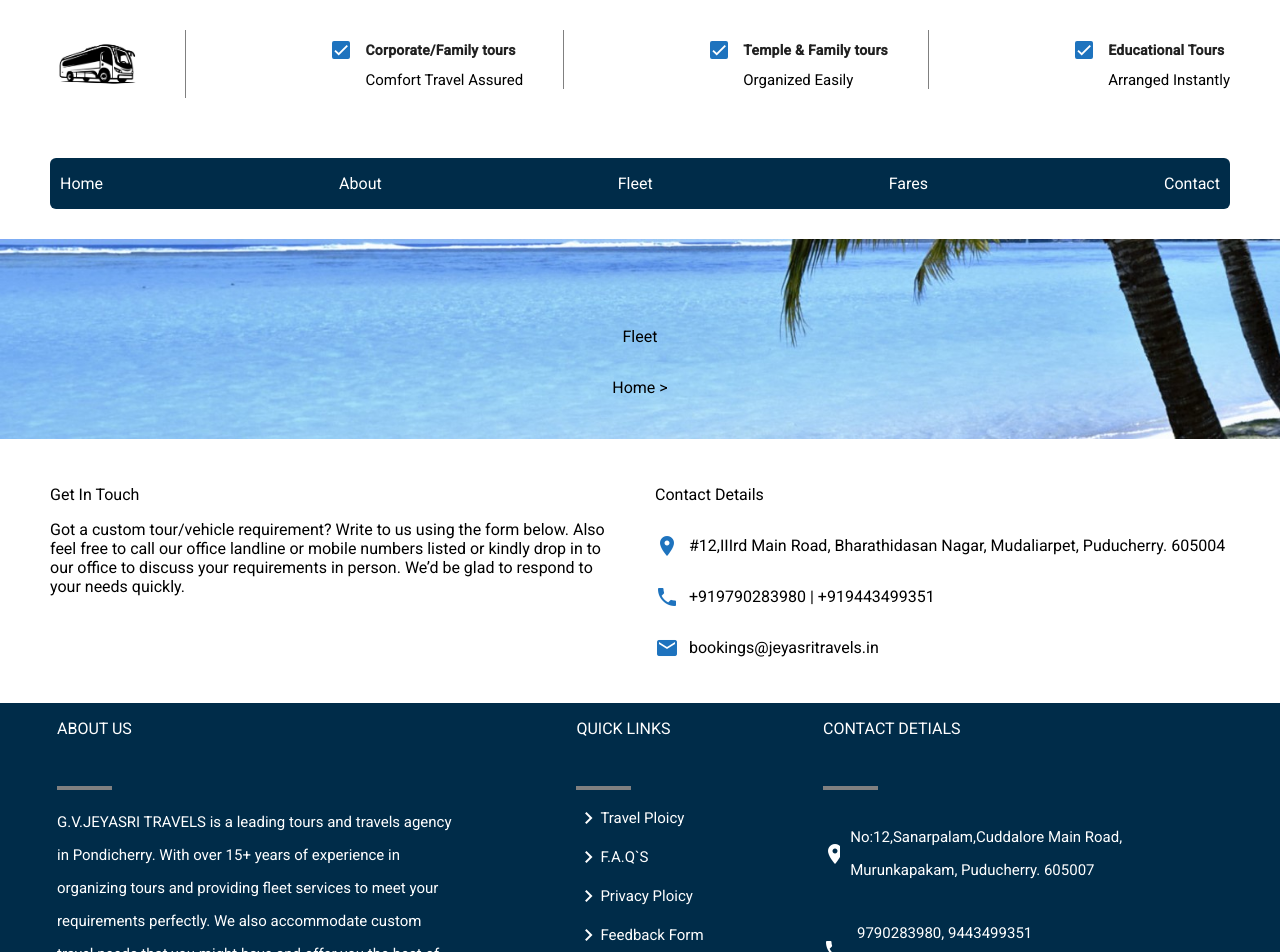
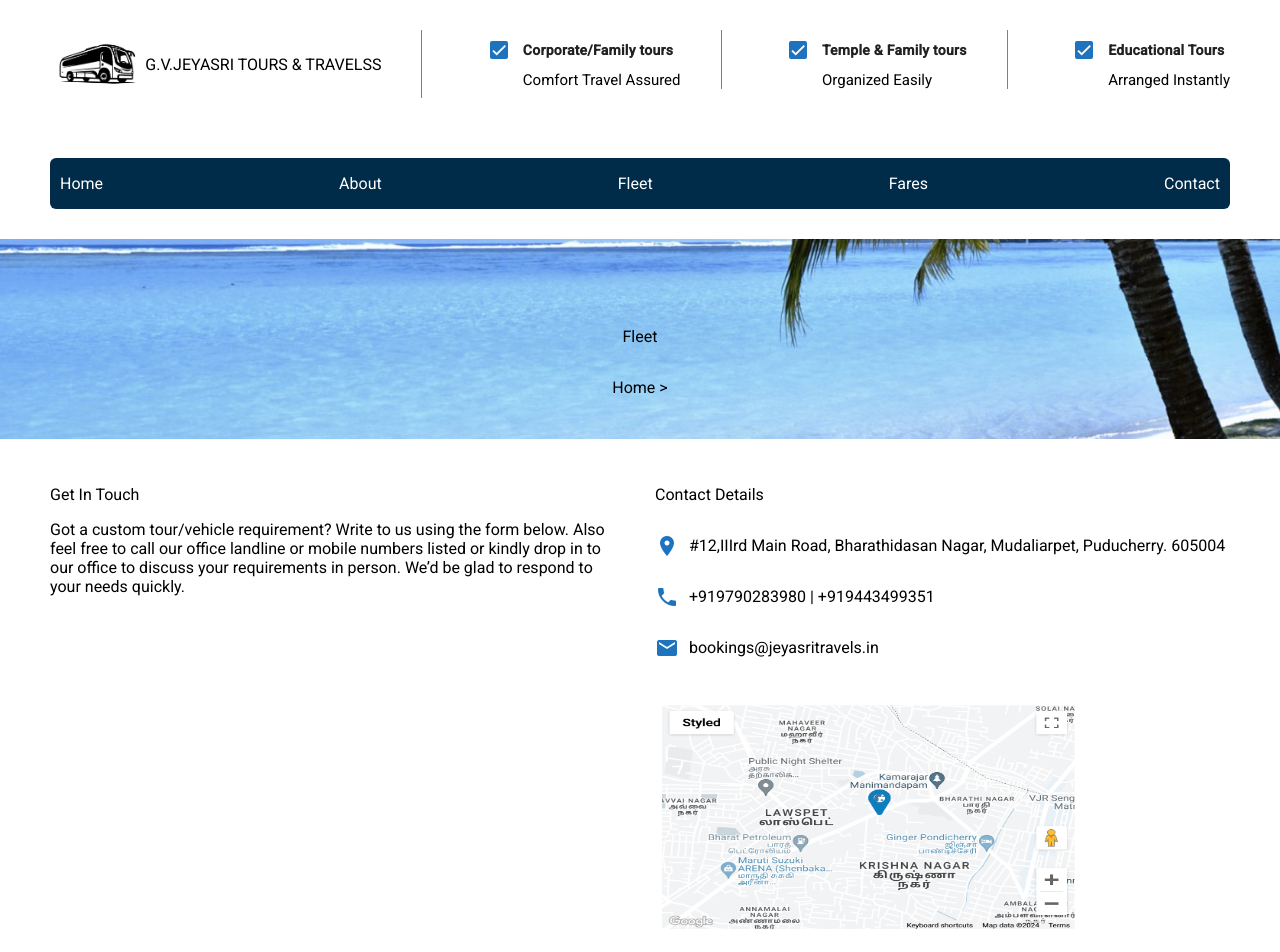
Before and after one commit to praveenGuhan/tourist-transport-booking, an Angular app in the folder touristTransportBooking/: page /contact in a window 1280 px wide. Shown: the top 952 px of the page. Built offline with nearby package versions, Linux system fonts and the light colour scheme.

Commit message:
fix: map integration added in contact page.

```diff
--- a/touristTransportBooking/src/app/contact/contact.component.html
+++ b/touristTransportBooking/src/app/contact/contact.component.html
@@ -15,6 +15,19 @@
             <p class="pl-10">{{item.value}}</p>
         </div>
     </div>
+
+
+    <div class="column">
+
+    </div>
+
+
+    <div class="column">
+        <img src="../../assets/img/map.png" class="mapImg">
+    </div>
+
+
+
 </div>
 
 <app-footer></app-footer>
--- a/touristTransportBooking/src/app/contact/contact.component.scss
+++ b/touristTransportBooking/src/app/contact/contact.component.scss
@@ -7,3 +7,8 @@
   .iconClr {
     color:#1e73be;
   }
+
+  .mapImg {
+    width: 75%;
+    height: 75%;
+  }
--- a/touristTransportBooking/src/app/header/header.component.html
+++ b/touristTransportBooking/src/app/header/header.component.html
@@ -1,6 +1,7 @@
 <div class="d-flex space-between p-50">
-    <div class="image-container">
+    <div class="image-container d-flex align-item">
         <img src="../../assets/img/bus1 copy.jpeg" class="w-100 h-68">
+        <span>G.V.JEYASRI TOURS & TRAVELSS</span>
     </div>
 
     <div *ngFor="let item of headerArea;let i = index" style="margin-left:15px">
--- a/touristTransportBooking/src/app/home/home.component.html
+++ b/touristTransportBooking/src/app/home/home.component.html
@@ -52,7 +52,7 @@
                 <mat-card-title>Innova</mat-card-title>
             </mat-card-header>
             <mat-card-content class="p-0">
-                <img src="../../assets/img/F-Innova.png">
+                <img src="../../assets/img/F-Innova.png" class="w-50">
                 <p class="br-1"></p>
                 <p class="p-10 text-left">Innova</p>
                 <div *ngFor="let item of cars" class="d-flex align-item">
@@ -67,7 +67,7 @@
                 <mat-card-title>Innova</mat-card-title>
             </mat-card-header>
             <mat-card-content class="p-0">
-                <img src="../../assets/img/F-Innova.png">
+                <img src="../../assets/img/F-Innova.png" class="w-50">
                 <p class="br-1"></p>
                 <p class="p-10 text-left">Innova</p>
                 <div *ngFor="let item of cars" class="d-flex align-item">
@@ -83,7 +83,7 @@
                 <mat-card-title>Innova</mat-card-title>
             </mat-card-header>
             <mat-card-content class="p-0">
-                <img src="../../assets/img/F-Innova.png">
+                <img src="../../assets/img/F-Innova.png" class="w-50">
                 <p class="br-1"></p>
                 <p class="p-10 text-left">Innova</p>
                 <div *ngFor="let item of cars" class="d-flex align-item">
@@ -99,7 +99,7 @@
                 <mat-card-title>Innova</mat-card-title>
             </mat-card-header>
             <mat-card-content class="p-0">
-                <img src="../../assets/img/F-Innova.png">
+                <img src="../../assets/img/F-Innova.png" class="w-50">
                 <p class="br-1"></p>
                 <p class="p-10 text-left">Innova</p>
                 <div *ngFor="let item of cars" class="d-flex align-item">
```
Also changed, not shown: touristTransportBooking/src/assets/img/map.png (added).
